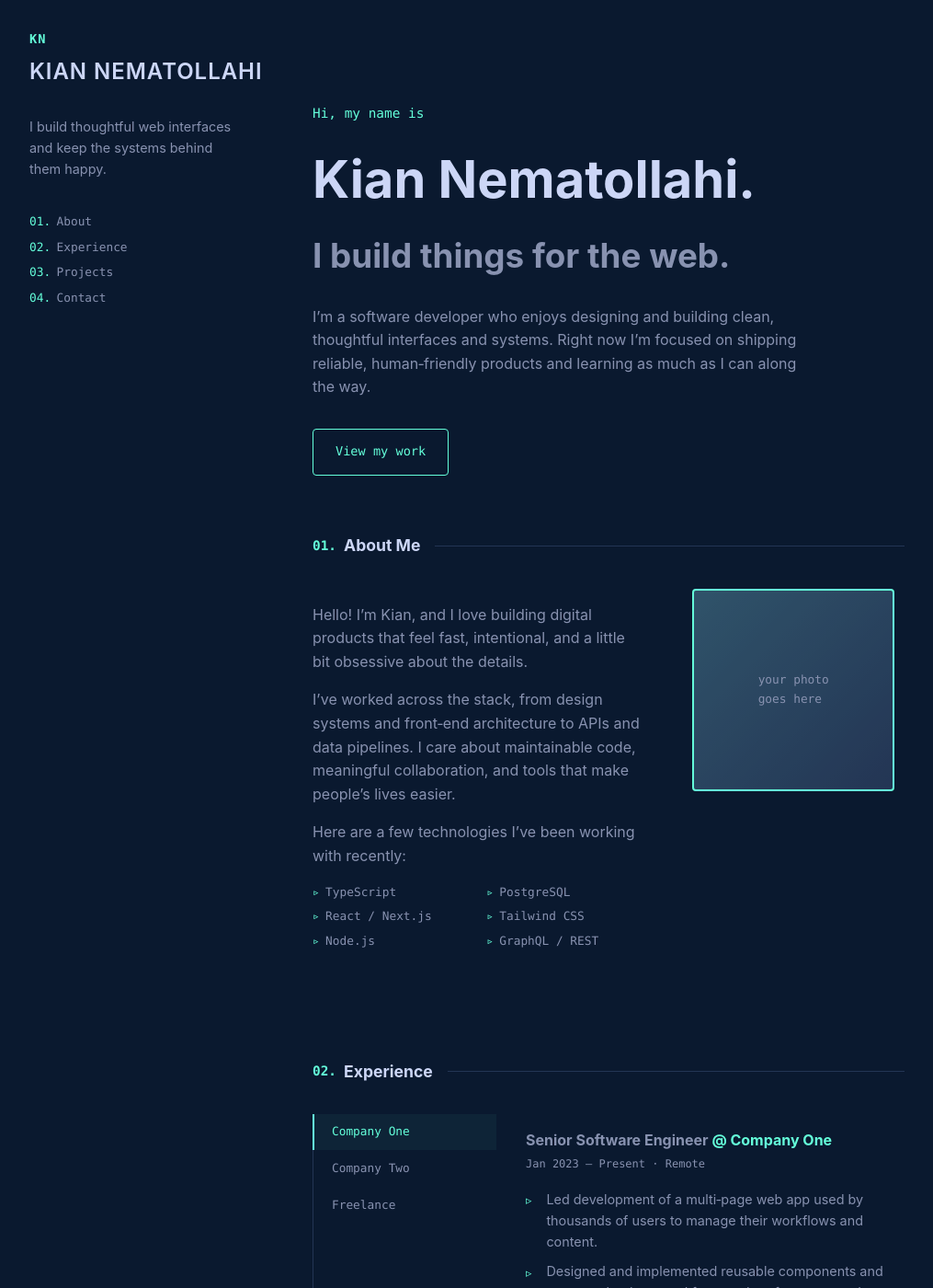
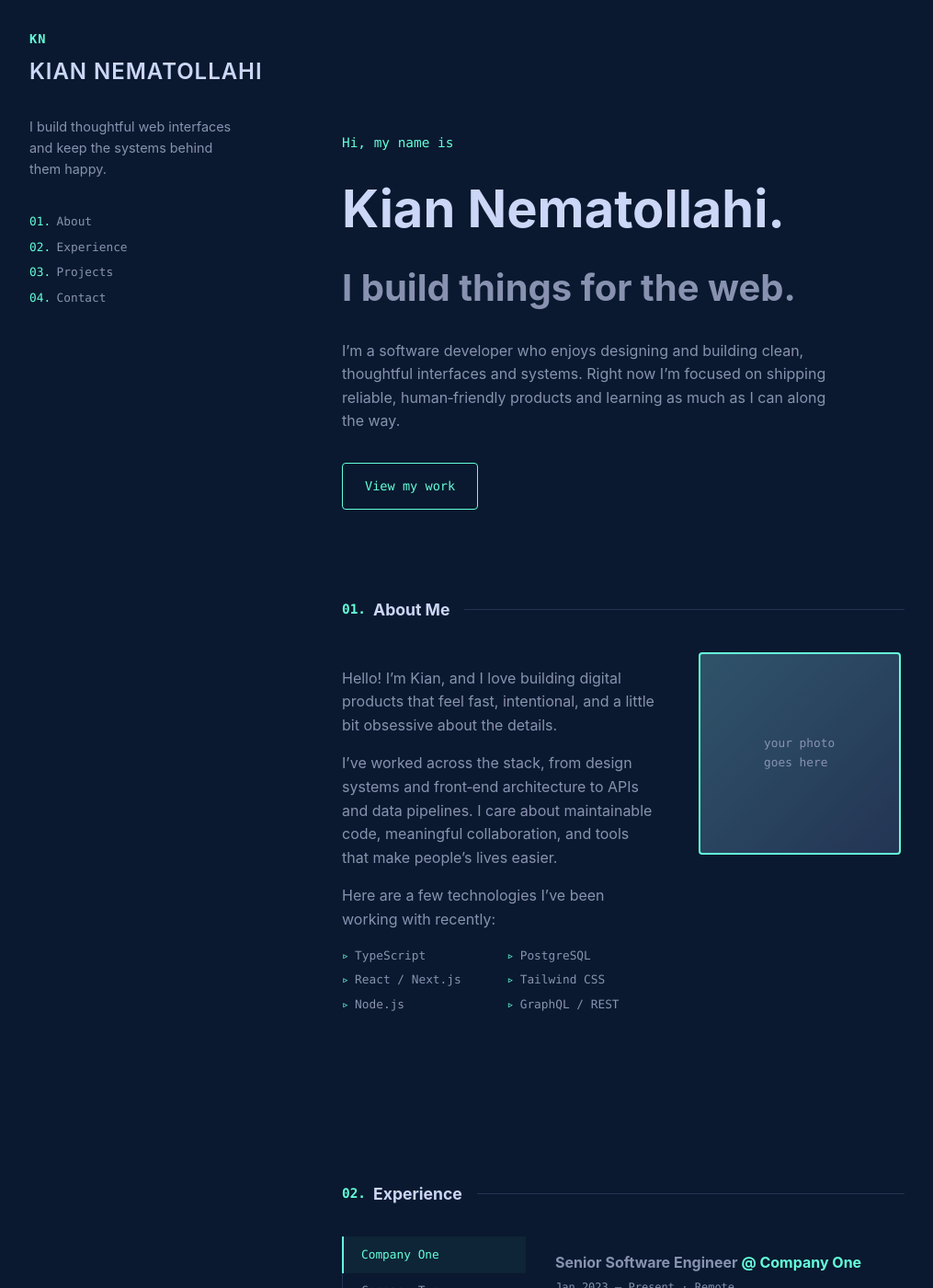
Before and after one commit to nemat777/nemat777.github.io, a Jekyll site: the page testing.html, which Jekyll copies as it is, in a window 1280 px wide and 1400 px high. Shown: the whole window at 92% size, without its empty margins (132-1147 px from the left). Built offline with Jekyll 4.4.1, drawn with Linux system fonts in a browser that asks for light colours.

Commit message:
Update testing.html

```diff
--- a/testing.html
+++ b/testing.html
@@ -57,7 +57,7 @@
     .app-shell {
       display: grid;
       grid-template-columns: 260px minmax(0, 1fr);
-      column-gap: 3rem;
+      column-gap: 5rem;
       min-height: 100vh;
     }
 
@@ -122,7 +122,7 @@
     }
 
     section {
-      padding: 3rem 0;
+      padding: 5rem 0;
     }
 
     /* Section titles */
@@ -156,7 +156,7 @@
 
     .hero {
       padding-top: 2rem;
-      padding-bottom: 3rem;
+      padding-bottom: 5rem;
     }
 
     .hero-subtitle {
@@ -173,7 +173,7 @@
     }
 
     .hero-tagline {
-      font-size: clamp(1.8rem, 4vw, 2.3rem);
+      font-size: clamp(1.8rem, 4vw, 2.5rem);
       color: var(--muted);
       margin: 0 0 1.5rem;
     }
@@ -353,7 +353,7 @@
     .projects-grid {
       display: grid;
       gap: 2.5rem;
-      margin-bottom: 3rem;
+      margin-bottom: 5rem;
     }
 
     .project-card {
@@ -634,7 +634,7 @@
 
     @media (max-width: 900px) {
       main {
-        padding: 1.5rem 1rem 3rem;
+        padding: 1.5rem 1rem 5rem;
       }
 
       .app-shell {
@@ -675,7 +675,7 @@
       }
 
       .hero {
-        padding-top: 3rem;
+        padding-top: 5rem;
       }
 
       .media-status-grid {
```
